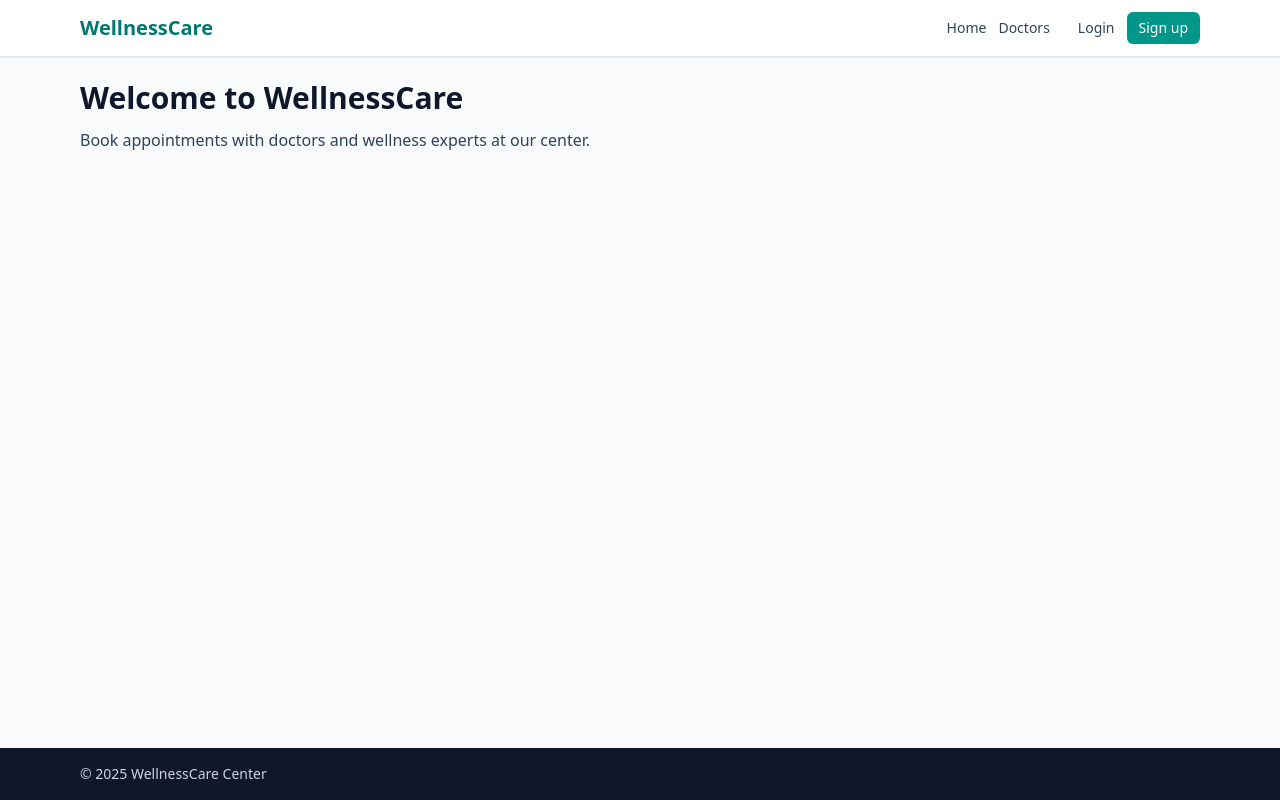
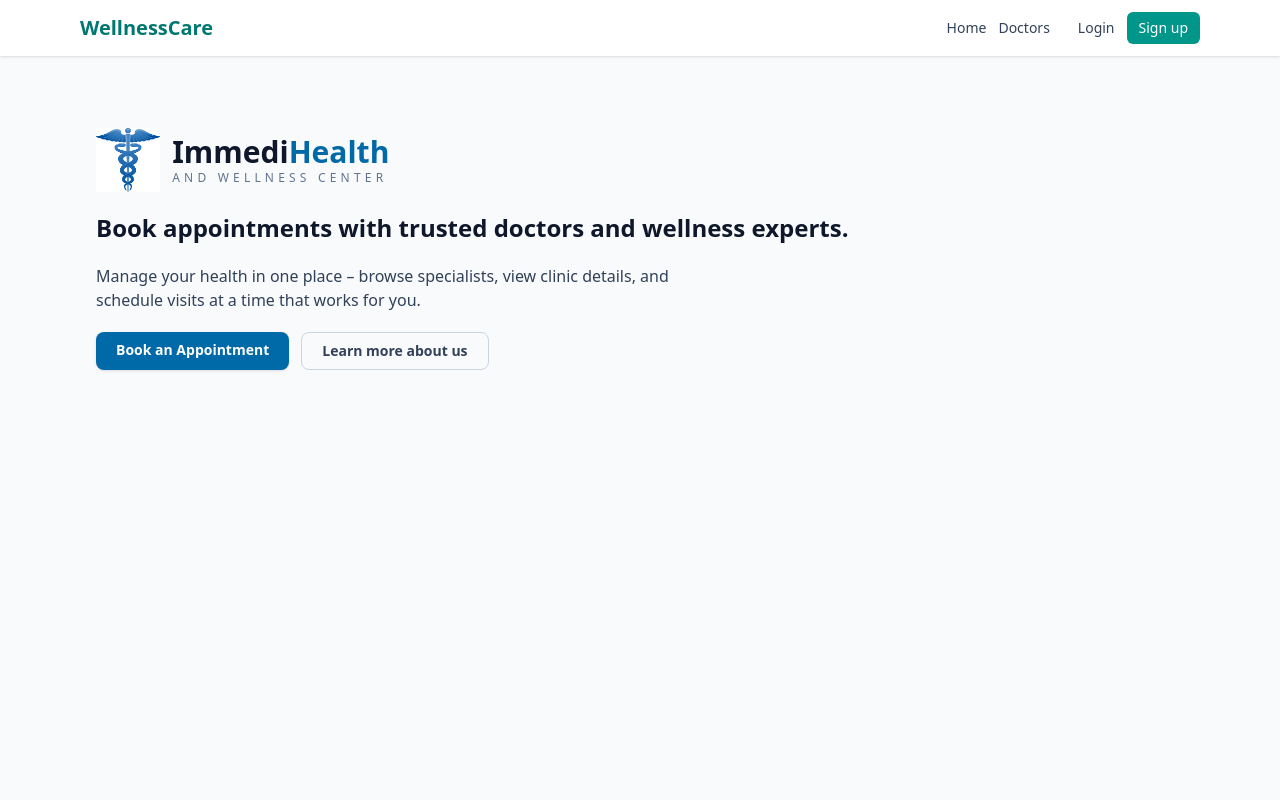
Before and after one commit to healthimmedi-source/health-wellness-frontend, a React (Vite) app: page / in a window 1280 px wide. Shown: the top 800 px of the page. Built offline with nearby package versions, Linux system fonts and the light colour scheme.

Commit message:
added home page modified

```diff
--- a/src/pages/HomePage.tsx
+++ b/src/pages/HomePage.tsx
@@ -1,10 +1,50 @@
 const HomePage = () => (
-  <div>
-    <h1 className="text-3xl font-bold mb-3">Welcome to WellnessCare</h1>
-    <p className="text-slate-700">
-      Book appointments with doctors and wellness experts at our center.
-    </p>
-  </div>
+  <main className="min-h-screen bg-slate-50">
+    <section className="mx-auto flex max-w-6xl flex-col gap-10 px-4 py-12 md:flex-row md:items-center">
+      {/* Left: logo + text */}
+      <div className="flex-1 space-y-5">
+        <div className="flex items-center gap-3">
+          <img
+            src="/doctor-symbol.jpg"
+            alt="ImmediHealth and Wellness Center logo"
+            className="h-12 w-auto md:h-16"
+          />
+          <div className="leading-tight">
+            <h1 className="text-2xl font-semibold text-slate-900 md:text-3xl">
+              Immedi<span className="text-sky-700">Health</span>
+            </h1>
+            <p className="text-[0.65rem] tracking-[0.35em] uppercase text-slate-500 md:text-xs">
+              And Wellness Center
+            </p>
+          </div>
+        </div>
+
+        <h2 className="text-xl font-semibold text-slate-900 md:text-2xl">
+          Book appointments with trusted doctors and wellness experts.
+        </h2>
+
+        <p className="max-w-xl text-sm text-slate-700 md:text-base">
+          Manage your health in one place – browse specialists, view clinic details,
+          and schedule visits at a time that works for you.
+        </p>
+
+        <div className="flex flex-wrap gap-3">
+          <a
+            href="/doctors"
+            className="rounded-lg bg-sky-700 px-5 py-2 text-sm font-semibold text-white shadow hover:bg-sky-800"
+          >
+            Book an Appointment
+          </a>
+          <a
+            href="/about"
+            className="rounded-lg border border-slate-300 px-5 py-2 text-sm font-semibold text-slate-700 hover:bg-white"
+          >
+            Learn more about us
+          </a>
+        </div>
+      </div>
+    </section>
+  </main>
 );
 
 export default HomePage;
```
Also changed, not shown: public/doctor-symbol.jpg (added), public/immedi-health-icon.png (added).
